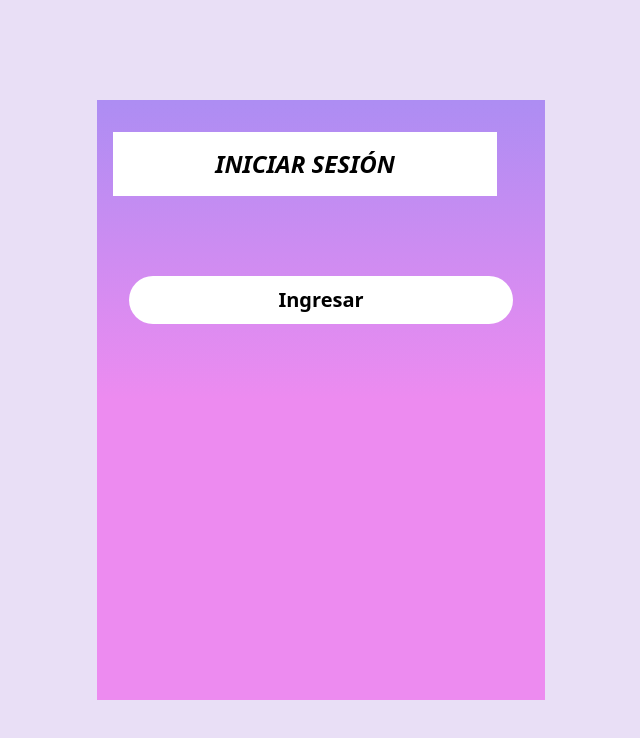
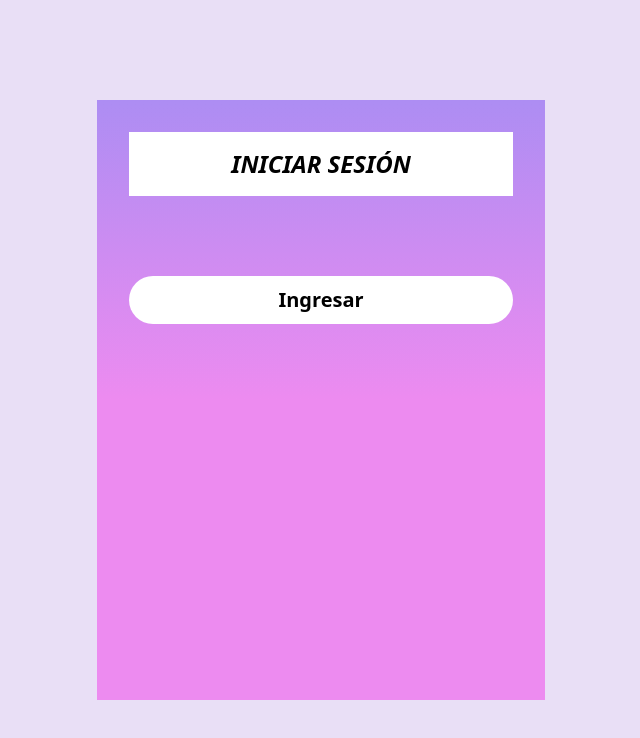
Before and after one commit to javi-diaz47/nomina, a Next.js app: page /login in a window 1280 px wide. Shown: the top 738 px of the page, without its empty margins (319-959 px from the left). Built offline with nearby package versions, Linux system fonts and the light colour scheme.

Commit message:
fix: center the header

```diff
--- a/src/app/components/Header.js
+++ b/src/app/components/Header.js
@@ -3,8 +3,12 @@ import { Button } from './Buttons'
 
 export const Header = ({ children, className = '' }) => {
   return (
-    <header className="w-full ">
-      <Button className={twMerge('w-full text-2xl hover:scale-1', className)}>
+    <header className="flex items-center justify-center w-full">
+      <Button
+        className={twMerge(
+          'w-full text-2xl hover:scale-1 flex items-center justify-center',
+          className
+        )}>
         {children}
       </Button>
     </header>
--- a/src/app/login/page.js
+++ b/src/app/login/page.js
@@ -19,8 +19,8 @@ export default function Login() {
     })
   }
   return (
-    <Wrapper>
-      <Header className="grid h-16 mb-16 place-content-center">
+    <Wrapper className="flex justify-center">
+      <Header className="h-16 mb-16">
         <h2>Iniciar sesión</h2>
       </Header>
 
--- a/src/logic/hooks/useUser.js
+++ b/src/logic/hooks/useUser.js
@@ -15,7 +15,7 @@ export const useUser = () => {
       const { data: user, error } = await supabase
         .from('profiles')
         .select('*')
-        .eq('id', 'e43f92bb-ca09-4e81-8b98-f448ffbd37ab')
+        .eq('id', data?.session?.user?.id)
         .single()
 
       if (error) {
```
